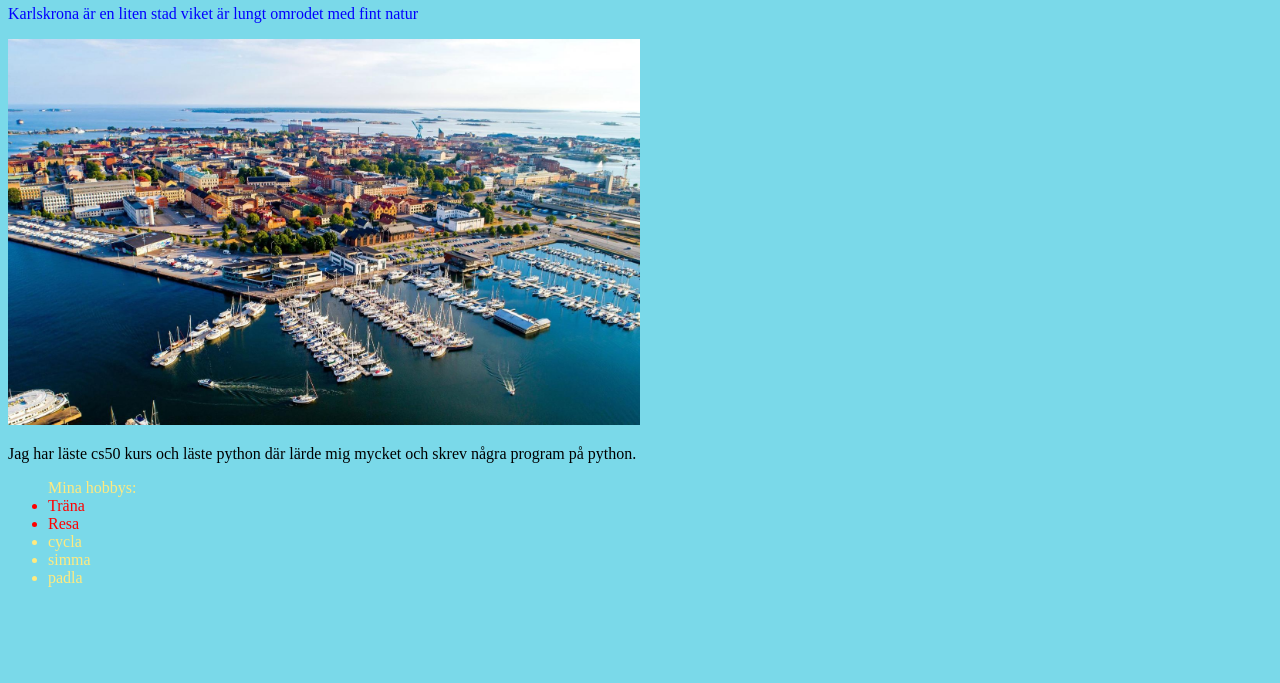
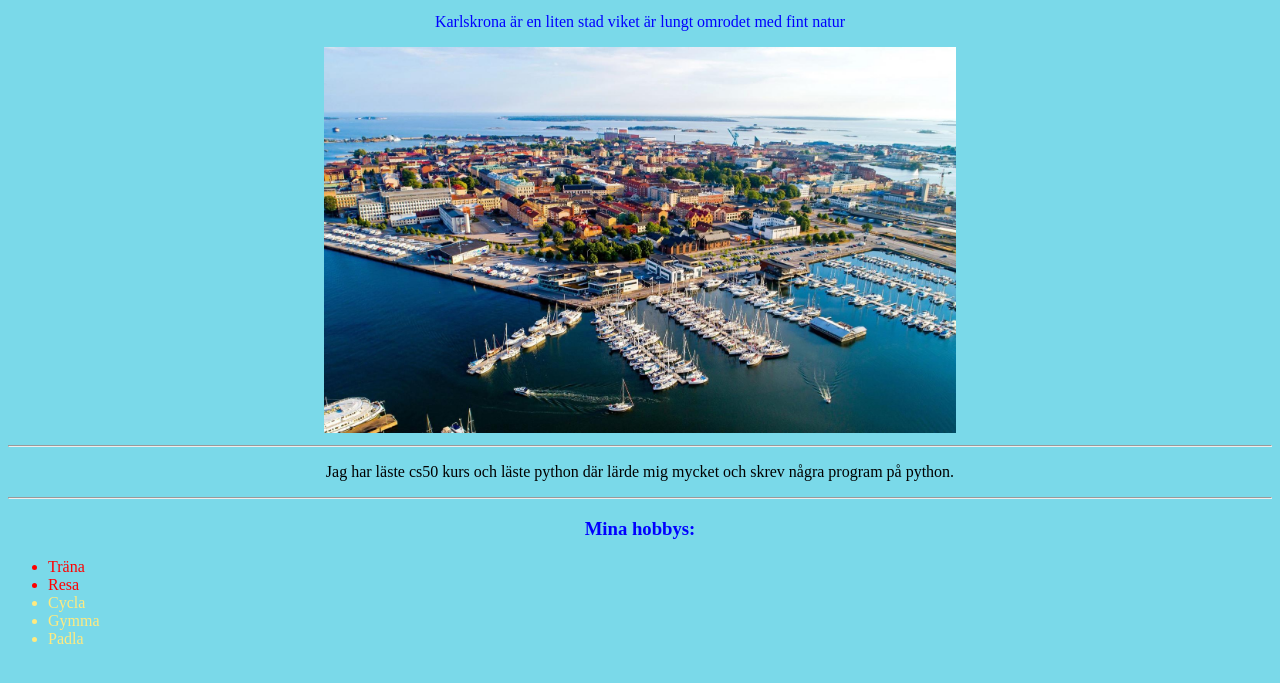
Before and after one commit to Qutaeba89/Hello-World-med-HTML, a plain HTML site: page index.html in a window 1280 px wide. Shown: the part 109-792 px from the top of the page. Drawn offline with Linux system fonts and the light colour scheme.

Commit message:
Add some new functions to repo

```diff
--- a/index.html
+++ b/index.html
@@ -13,20 +13,19 @@
             <p>Karlskrona är en tätort i Blekinge och centralort i Karlskrona kommun samt residensstad för Blekinge län.</p>
             <p>Karlskrona är en liten stad viket är lungt omrodet med fint natur</p>
             <img src="kar.jpeg" style="width: 50%;"/>
-            <p></p>
+            <hr>
             <p id="text"> Jag har läste cs50 kurs och läste python där lärde mig mycket och skrev några program på python.</p>
+            <hr>
+            <h3>Mina hobbys:</h3>
             <ul>
-                Mina hobbys:
+
                 <li class="reditme">Träna</li>
                 <li class="reditme">Resa</li>
-                <li>cycla</li>
-                <li>simma</li>
-                <li>padla</li>
+                <li>Cycla</li>
+                <li>Gymma</li>
+                <li>Padla</li>
             </ul>
         </div>
 
-
-
-
     </body>
 </html>
--- a/style.css
+++ b/style.css
@@ -1,10 +1,17 @@
 ul{
 
     color: rgb(255, 234, 127);
+    text-align: left;
+
+
 }
 body{
     background-color: rgb(122, 217, 233);
     color: blue;
+    display: flex;
+    text-align: center;
+
+
 }
 #rubrik{
     color: rgb(255, 81, 0);
```
